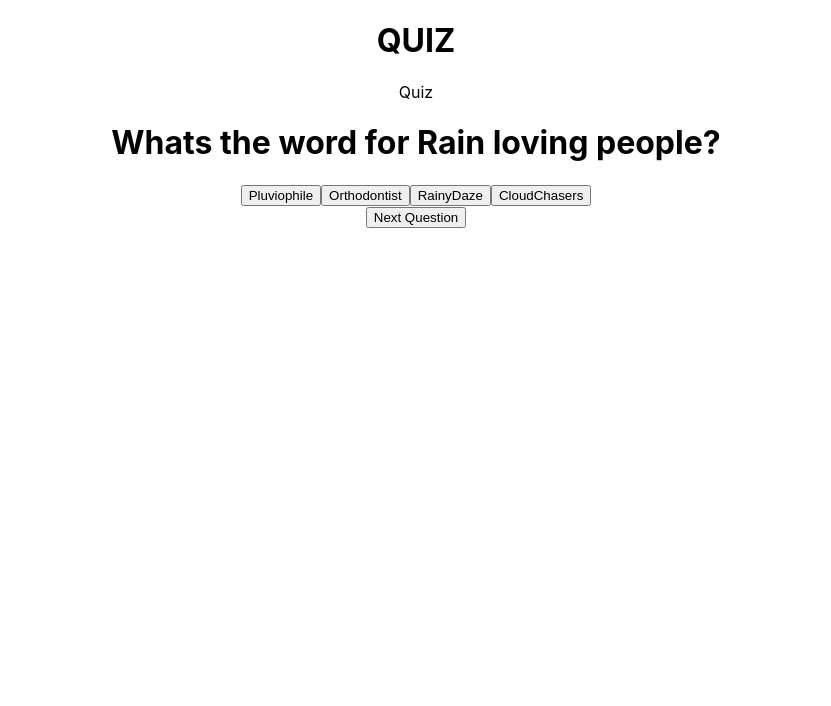
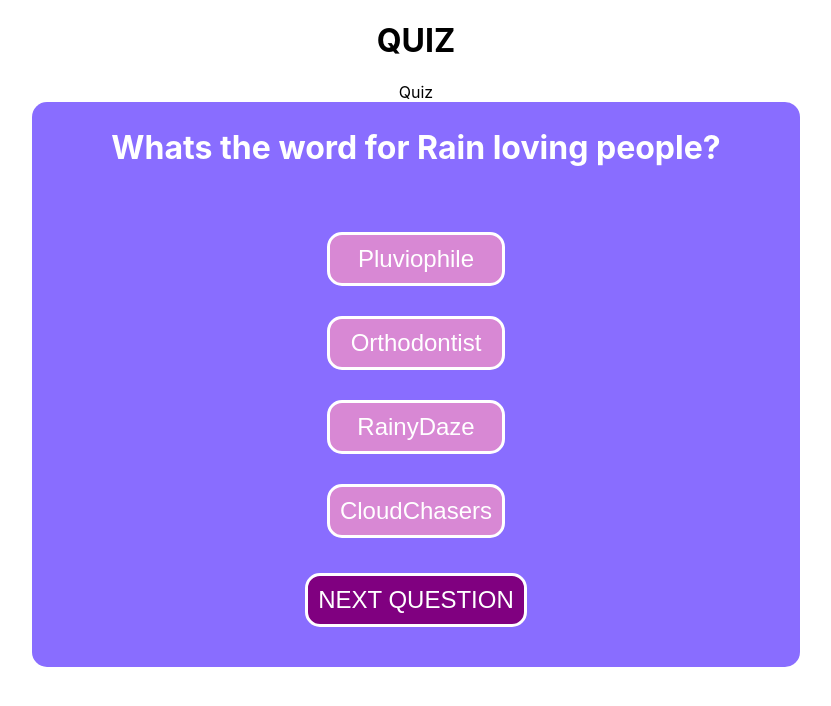
Before and after one commit to stocke777/RainQuiz, a React (Create React App) app: page / in a window 1280 px wide. Both pictures are taken after a click on the button "Click ME". Shown: the top 706 px of the page, without its empty margins (224-1055 px from the left). Built offline with nearby package versions, Linux system fonts and the light colour scheme.

Commit message:
styles added

```diff
--- a/package.json
+++ b/package.json
@@ -9,6 +9,7 @@
     "react": "^18.1.0",
     "react-dom": "^18.1.0",
     "react-scripts": "5.0.1",
+    "styled-components": "^5.3.5",
     "web-vitals": "^2.1.4"
   },
   "scripts": {
--- a/src/Components/Quiz.jsx
+++ b/src/Components/Quiz.jsx
@@ -1,6 +1,7 @@
 import React, { useContext, useState } from 'react'
 import Questions from '../Helpers/QuestionBank'
 import QuizContext from '../Helpers/Context'
+import { StyledContainer, StyledButton, ButtonGroup, StyledTitle, StyledNextButton } from './Styles'
 
 function Quiz() {
   const {gameState, setGameState, score, setScore} = useContext(QuizContext)
@@ -9,11 +10,11 @@ function Quiz() {
 
 
   const result = () => {
-
+    // if answer correct, increase score
     if(currentOption === Questions[currentQuestionIndex].answer){
       setScore(score + 10)
     }
-
+    // if on last question, go to results else go to next question
     if(currentQuestionIndex === Questions.length-1){
       setGameState("result")
     }else{
@@ -24,16 +25,22 @@ function Quiz() {
   return (
     <>
     <div>Quiz</div>
-    <h1>{Questions[currentQuestionIndex].question}</h1>
-    <button onClick={()=>{setCurrentOption(Questions[currentQuestionIndex].a)}}>{Questions[currentQuestionIndex].a}</button>
-    <button onClick={()=>{setCurrentOption(Questions[currentQuestionIndex].b)}}>{Questions[currentQuestionIndex].b}</button>
-    <button onClick={()=>{setCurrentOption(Questions[currentQuestionIndex].c)}}>{Questions[currentQuestionIndex].c}</button>
-    <button onClick={()=>{setCurrentOption(Questions[currentQuestionIndex].d)}}>{Questions[currentQuestionIndex].d}</button>
 
-    <div>
+    <StyledContainer>
 
-      <button onClick={()=>{result()}}>Next Question</button>
-    </div>
+      <StyledTitle>{Questions[currentQuestionIndex].question}</StyledTitle>
+      <ButtonGroup>
+        <StyledButton onClick={()=>{setCurrentOption(Questions[currentQuestionIndex].a)}}>{Questions[currentQuestionIndex].a}</StyledButton>
+        <StyledButton onClick={()=>{setCurrentOption(Questions[currentQuestionIndex].b)}}>{Questions[currentQuestionIndex].b}</StyledButton>
+        <StyledButton onClick={()=>{setCurrentOption(Questions[currentQuestionIndex].c)}}>{Questions[currentQuestionIndex].c}</StyledButton>
+        <StyledButton onClick={()=>{setCurrentOption(Questions[currentQuestionIndex].d)}}>{Questions[currentQuestionIndex].d}</StyledButton>
+      </ButtonGroup>
+      <div>
+        <StyledNextButton  onClick={()=>{result()}}>NEXT QUESTION</StyledNextButton>
+      </div>
+    </StyledContainer>
+
+
     </>
   )
 }
--- /dev/null
+++ b/src/Components/Styles.jsx
@@ -0,0 +1,89 @@
+
+import styled from 'styled-components';
+
+export const colors = {
+    lightblue: "#896dff",
+    purple: "purple",
+    pink: "#d888d4",
+    primary: "#fff",
+    theme: "#BE185D",
+    light1: "#F3F4F6",
+    light2: "#E5E7EB",
+    dark1: "#1F2937",
+    dark2: "#4B5563",
+    dark3: "#9CA3AF",
+    red: "#DC2626",
+    dark4: "#cecfd1"
+}
+
+export const StyledContainer = styled.div`
+    margin: auto;
+    display: flex;
+    flex-direction: column;
+    justify-content: center;
+    align-items: center;
+    width: 60%;
+    border-radius: 15px;
+    background-color: ${colors.lightblue};
+
+`;
+
+export const StyledTitle = styled.h1`
+    font-size: ${(props) => props.size}px;
+    text-align: center;
+    color: ${(props) => props.color? props.color: colors.primary};
+    padding: 5px;
+    margin-bottom: 20px;
+`
+
+
+export const StyledButton = styled.button`
+    padding: 10px;
+    width: 100%;
+    margin: 15px 0;
+    background-color: ${(props) => props.color? props.color: colors.pink};
+    font-size: 24px;
+    border: 3px solid ${colors.primary};
+    border-radius: 15px;
+    color: ${colors.primary};
+    text-decoration: none;
+    text-align: center;
+    transition: ease-in-out 0.3s;
+    outline: 0;
+
+    &:hover{
+        background-color: ${colors.primary};
+        color: ${colors.theme};
+        cursor: pointer;
+
+    }
+`;
+
+export const StyledNextButton = styled.button`
+    padding: 10px;
+    width: 100%;
+    margin: 20px 0 40px 0;
+    background-color: ${colors.purple};
+    font-size: 24px;
+    border: 3px solid ${colors.primary};
+    border-radius: 15px;
+    color: ${colors.primary};
+    text-decoration: none;
+    text-align: center;
+    transition: ease-in-out 0.3s;
+    outline: 0;
+
+    &:hover{
+        background-color: ${colors.dark1};
+        color: ${colors.primary};
+        cursor: pointer;
+
+    }
+`;
+
+export const ButtonGroup = styled.div`
+    display: flex;
+    flex-direction: column;
+    justify-content: space-between;
+    margin-top: 25px;
+`
```
Also changed, not shown: 1 other file (tests, documents, lock files or other folders).
